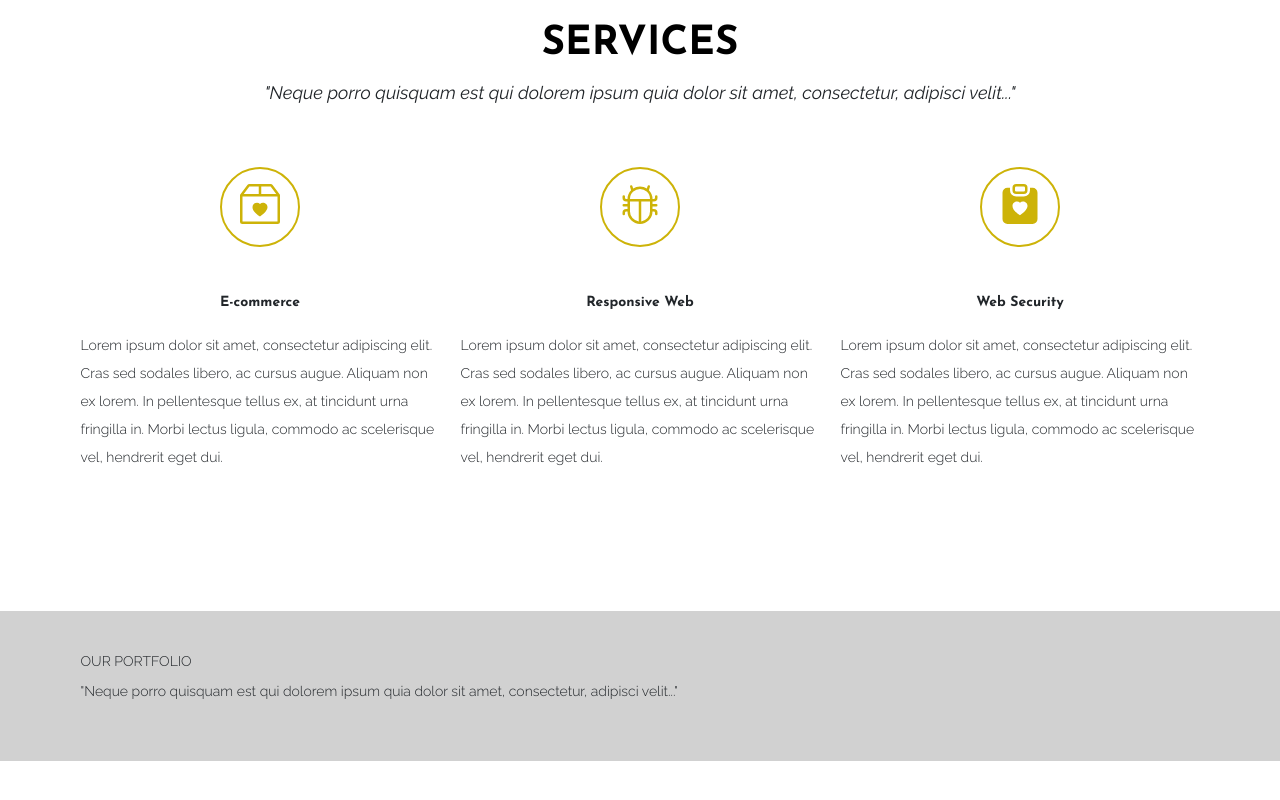
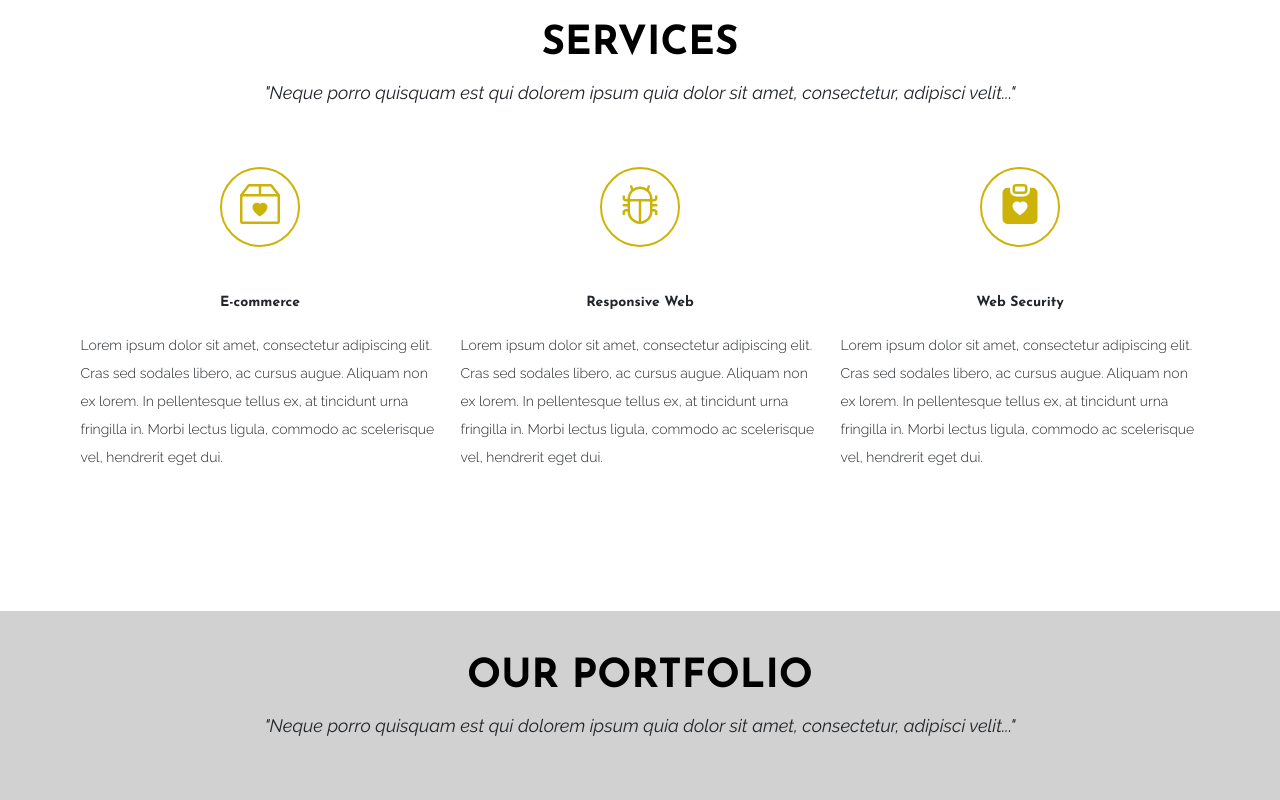
Before and after one commit to HannaNesterova/landing-page, a website: page index.html in a window 1280 px wide. Shown: the part 864-1664 px from the top of the page. Before the commit the page ends 1625 px from the top, so only its background shows below. Drawn offline with nearby package versions, Linux system fonts and the light colour scheme.

Commit message:
Copy h6 + portfolio-head

```diff
--- a/index.html
+++ b/index.html
@@ -69,7 +69,7 @@
             <div class="container">
                 <div class="row w-auto">
                     <h6>OUR PORTFOLIO</h6>
-                    <p class="services-head">"Neque porro quisquam est qui dolorem ipsum quia dolor sit amet, consectetur, adipisci velit..."</p>
+                    <p class="portfolio-head">"Neque porro quisquam est qui dolorem ipsum quia dolor sit amet, consectetur, adipisci velit..."</p>
                 </div>
 
 </body>
--- a/sass/style.scss
+++ b/sass/style.scss
@@ -62,7 +62,7 @@ body {
 }
 
 .section-servis{
-    h6{
+    h6 {
         font-size: 40px;
         color: black;
         text-transform: uppercase;
@@ -75,7 +75,6 @@ body {
         text-align: center;
         font-family: 'Raleway', sans-serif;
         font-style: italic;
-        line-height: -5px;
     }
     .column-title {
         text-align: center;
@@ -99,7 +98,20 @@ body {
         border-radius: 50%;
     }
 }
-.section-portfolio{
+.section-portfolio {
     background-color: rgb(209, 209, 209);
-
+    .portfolio-head{
+        font-size: 18px;
+        text-align: center;
+        font-family: 'Raleway', sans-serif;
+        font-style: italic;
+    }
+    h6 {
+        font-size: 40px;
+        color: black;
+        text-transform: uppercase;
+        text-align: center;
+        font-family: 'Josefin Sans', sans-serif;
+        font-weight: bold;
+    }
 }
```
Also changed, not shown: css/style.css, 1 other file.
